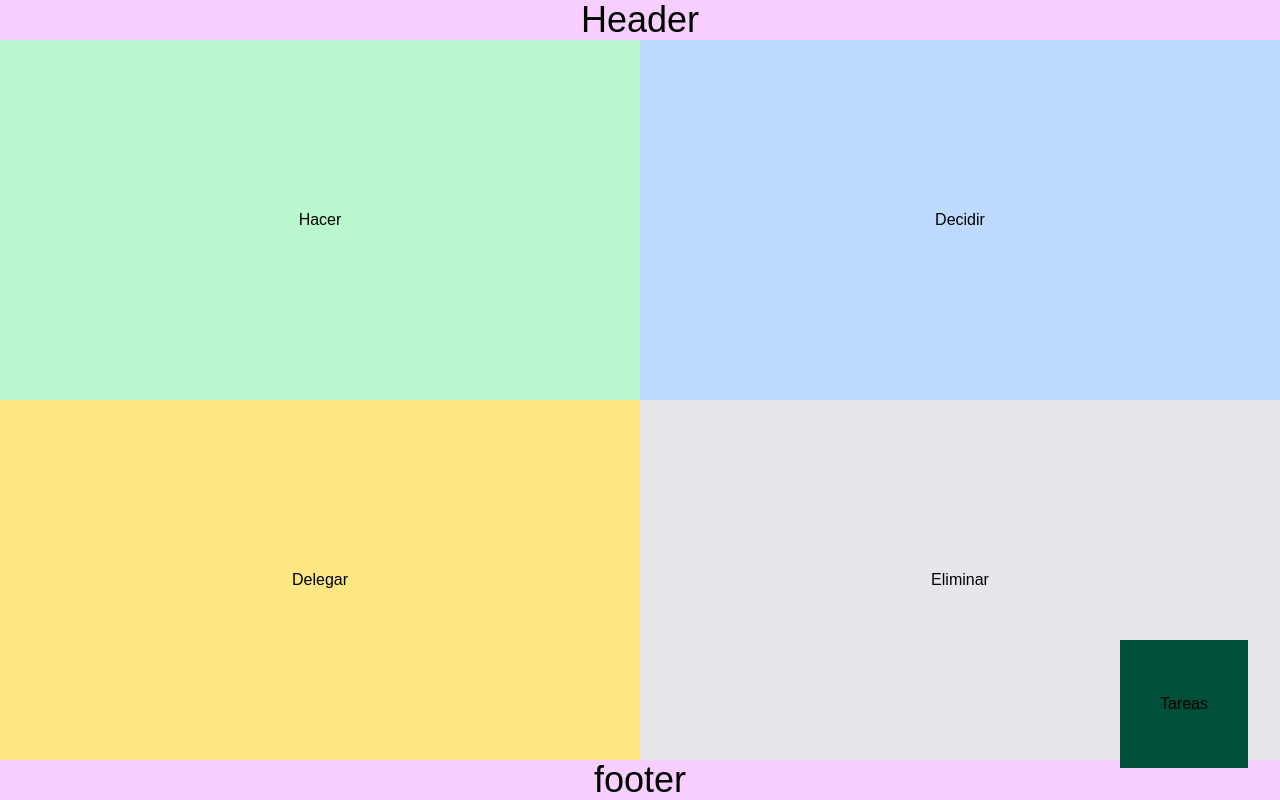
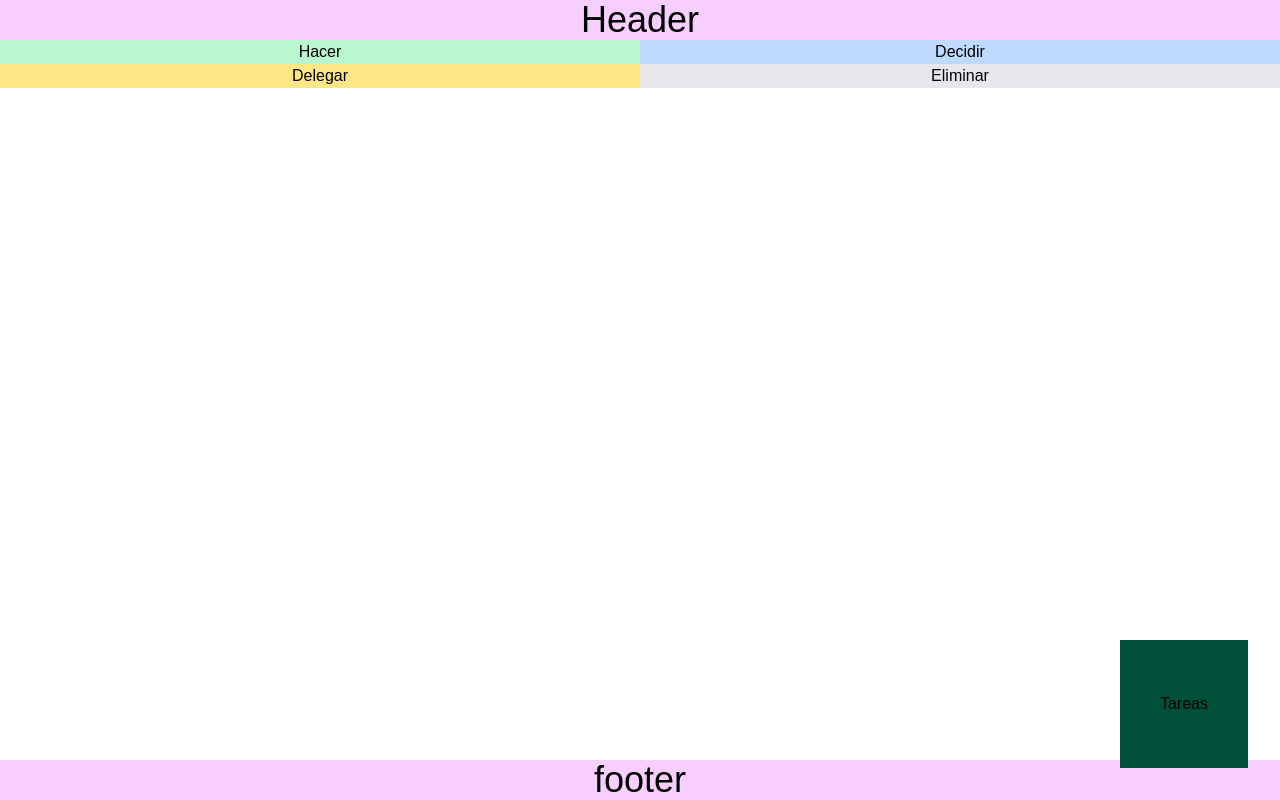
Before and after one commit to Merigaz/prototype-task-app, a Next.js app: page / in a window 1280 px wide. Built offline with nearby package versions, Linux system fonts and the light colour scheme.

Commit message:
einsenhowermatrix component

```diff
--- /dev/null
+++ b/app/components/EisenhowerMatrix.tsx
@@ -0,0 +1,20 @@
+export default function EisenhowerMatrix() {
+  return (
+
+      <div className="grid grid-cols-2 ">
+        <div className="bg-green-200 text-black flex justify-center items-center h-full">
+          Hacer
+        </div>
+        <div className="bg-blue-200 text-black flex justify-center items-center h-full">
+          Decidir
+        </div>
+        <div className="bg-amber-200 text-black flex justify-center items-center h-">
+          Delegar
+        </div>
+        <div className="bg-gray-200 text-black flex justify-center items-center h-">
+          Eliminar
+        </div>
+      </div>
+
+  );
+}
--- a/app/layout.tsx
+++ b/app/layout.tsx
@@ -25,7 +25,7 @@ export default function RootLayout({
   return (
     <html lang="en">
       <body
-        className={`${geistSans.variable} ${geistMono.variable} antialiased`}
+        className={`${geistSans.variable} ${geistMono.variable} antialiased` }
       >
         <header className="flex flex-row justify-center bg-fuchsia-200 text-4xl text-black ">
           <div className=" text-4xl text-black">Header</div>
--- a/app/page.tsx
+++ b/app/page.tsx
@@ -1,12 +1,12 @@
 "use client";
 import { useState } from "react";
+import EisenhowerMatrix from "./components/EisenhowerMatrix";
 export default function Home() {
   const [OpenJobList, setOpenJobList] = useState(false);
   function handleOpenJobList() {
     if (OpenJobList) {
       setOpenJobList(false);
-    } else
-    {
+    } else {
       setOpenJobList(true);
     }
   }
@@ -14,39 +14,21 @@ export default function Home() {
     setOpenJobList(false);
   }
   return (
-    <main className="grow grid grid-cols-2">
+    <main className="grow">
+
       {OpenJobList ? (
         <div
           onClick={handleCloseJobList}
           className="absolute top-1/2 left-1/2 transform -translate-x-1/2 -translate-y-1/2 text-center size-64 bg-gray-700"
         >
           Joblist
-          <div className="border-2 border-blue-400">
-            Task 1
-          </div>
-          <div className="border-2 border-blue-400">
-            Task 2
-          </div>
-          <div className="border-2 border-blue-400">
-            Task 3
-          </div>
-          <div className="border-2 border-blue-400">
-            Task 4
-          </div>
+          <div className="border-2 border-blue-400">Task 1</div>
+          <div className="border-2 border-blue-400">Task 2</div>
+          <div className="border-2 border-blue-400">Task 3</div>
+          <div className="border-2 border-blue-400">Task 4</div>
         </div>
       ) : null}
-      <div className="bg-green-200 text-black flex justify-center items-center">
-        Hacer
-      </div>
-      <div className="bg-blue-200 text-black flex justify-center items-center">
-        Decidir
-      </div>
-      <div className="bg-amber-200 text-black flex justify-center items-center">
-        Delegar
-      </div>
-      <div className="bg-gray-200 text-black flex justify-center items-center">
-        Eliminar
-      </div>
+      <EisenhowerMatrix />
       <button
         type="button"
         onClick={handleOpenJobList}
@@ -54,6 +36,8 @@ export default function Home() {
       >
         Tareas
       </button>
+
     </main>
+
   );
 }
```
